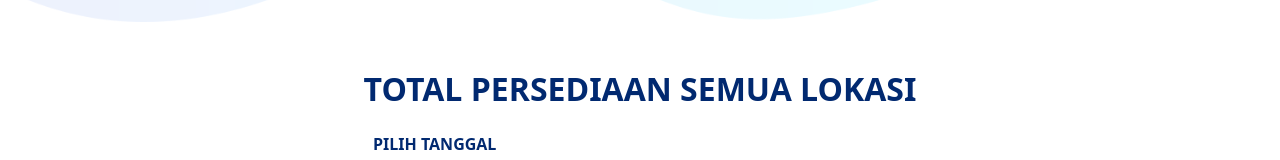
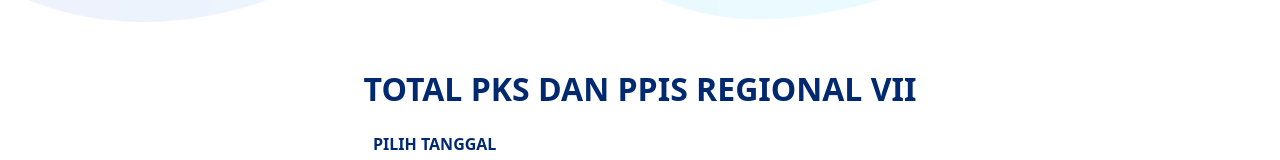
Before and after one commit to pinoskuno/Aplikasi-Pencatatan, a React (Vite) app in the folder frontend/: page /persediaanDummy in a window 1280 px wide. Shown: the part 958-1118 px from the top of the page. Built offline with nearby package versions, Linux system fonts and the light colour scheme; no server answers.

Commit message:
Save current changes

```diff
--- a/frontend/src/components/dummy.jsx
+++ b/frontend/src/components/dummy.jsx
@@ -236,7 +236,7 @@ const TotalPersediaan = () => {
 
   return (
     <Container className="mt-5">
-      <h2 className="text-center mb-4">Total Persediaan Semua Lokasi</h2>
+      <h2 className="text-center mb-4">TOTAL PKS DAN PPIS REGIONAL VII</h2>
       <Row className="mb-4 justify-content-center">
         <Col md={6}>
           <Form.Group controlId="dateSelect">
```
Also changed, not shown: 1 other file (tests, documents, lock files or other folders).
